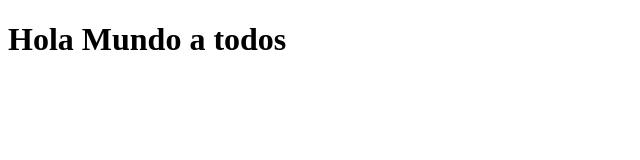
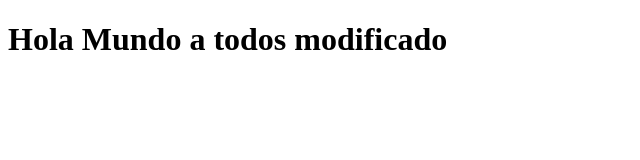
Before and after one commit to roquecontreras95/hello-world-git, a plain HTML site: page index.html in a window 1280 px wide. Shown: the whole page, without its empty margins (0-640 px from the left). Drawn offline with Linux system fonts and the light colour scheme.

Commit message:
se modifico index nuevamente

```diff
--- a/index.html
+++ b/index.html
@@ -7,6 +7,6 @@
     <title>Mi demo git</title>
 </head>
 <body>
-    <h1>Hola Mundo a todos</h1>
+    <h1>Hola Mundo a todos modificado</h1>
 </body>
 </html>
```
